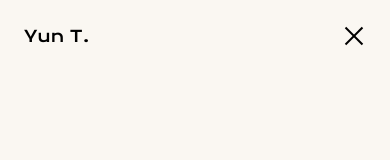
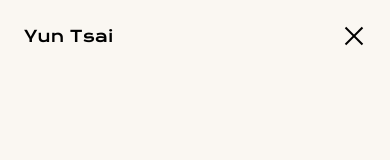
Before and after one commit to wanyuntsai/portfolio, a React (Vite) app: page / in a window 390 px wide. Both pictures are taken after a click on the button "Open navigation menu". Shown: the top 160 px of the page. Built offline with nearby package versions, Linux system fonts and the light colour scheme; a web font is replaced by a local one.

Commit message:
Update Navbar.jsx

```diff
--- a/src/components/Navbar.jsx
+++ b/src/components/Navbar.jsx
@@ -106,7 +106,7 @@ function Navbar() {
             <div className={`fixed inset-0 bg-brand-cream z-50 flex flex-col overflow-hidden ${menuFont}`}>
                 {/* logo */}
                 <div className="relative z-10 flex justify-between items-center p-6">
-                    <Link to="/" className="font-serif text-base transition-transform duration-200 hover:scale-110" onClick={() => setIsOpen(false)}>Yun T.</Link>
+                    <Link to="/" className="font-serif text-base transition-transform duration-200 hover:scale-110" onClick={() => setIsOpen(false)}>Yun Tsai</Link>
 
                     {/* close button */}
                     <button onClick={() => setIsOpen(false)} className="flex flex-col justify-center items-center w-6 h-6 relative" aria-label="Close Navigation menu">
```
